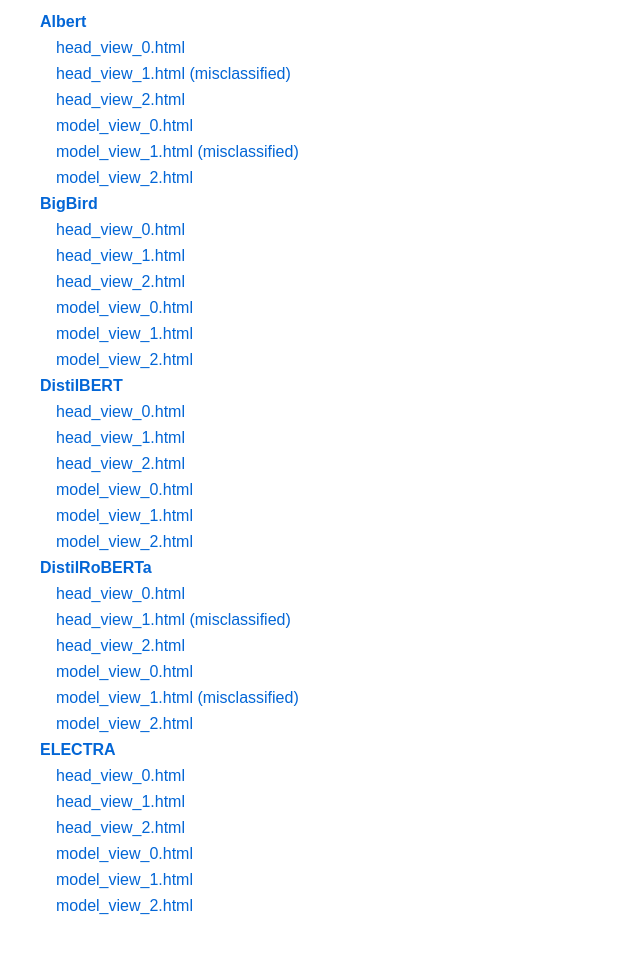
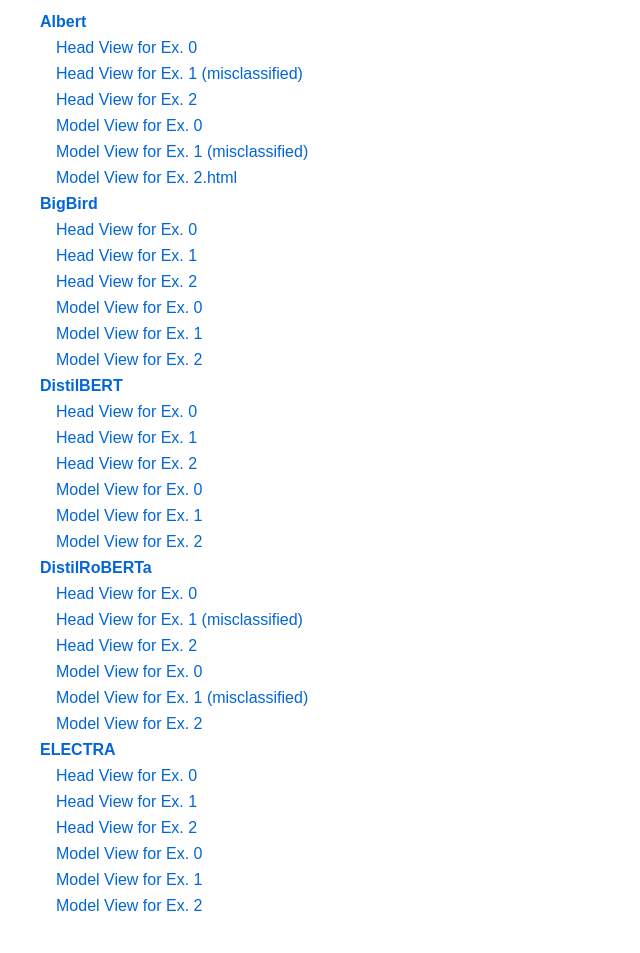
Before and after one commit to viniasbr/MC906-bertviz, a plain HTML site: page index.html in a window 1280 px wide. Shown: the part 101-1054 px from the top of the page, without its empty margins (0-640 px from the left). Drawn offline with Linux system fonts and the light colour scheme.

Commit message:
Update index.html

```diff
--- a/index.html
+++ b/index.html
@@ -20,52 +20,52 @@
   <ul>
     <li class="folder"><a href="#">Albert</a>
       <ul class="sublist">
-        <li><a href="albert/head_view_0.html">head_view_0.html</a></li>
-        <li><a href="albert/head_view_1.html">head_view_1.html (misclassified)</a></li>
-        <li><a href="albert/head_view_2.html">head_view_2.html</a></li>
-        <li><a href="albert/model_view_0.html">model_view_0.html</a></li>
-        <li><a href="albert/model_view_1.html">model_view_1.html (misclassified)</a></li>
-        <li><a href="albert/model_view_2.html">model_view_2.html</a></li>
+        <li><a href="albert/head_view_0.html">Head View for Ex. 0</a></li>
+        <li><a href="albert/head_view_1.html">Head View for Ex. 1 (misclassified)</a></li>
+        <li><a href="albert/head_view_2.html">Head View for Ex. 2</a></li>
+        <li><a href="albert/model_view_0.html">Model View for Ex. 0</a></li>
+        <li><a href="albert/model_view_1.html">Model View for Ex. 1 (misclassified)</a></li>
+        <li><a href="albert/model_view_2.html">Model View for Ex. 2.html</a></li>
       </ul>
     </li>
     <li class="folder"><a href="#">BigBird</a>
       <ul class="sublist">
-        <li><a href="bigbird/head_view_0.html">head_view_0.html</a></li>
-        <li><a href="bigbird/head_view_1.html">head_view_1.html</a></li>
-        <li><a href="bigbird/head_view_2.html">head_view_2.html</a></li>
-        <li><a href="bigbird/model_view_0.html">model_view_0.html</a></li>
-        <li><a href="bigbird/model_view_1.html">model_view_1.html</a></li>
-        <li><a href="bigbird/model_view_2.html">model_view_2.html</a></li>
+        <li><a href="bigbird/head_view_0.html">Head View for Ex. 0</a></li>
+        <li><a href="bigbird/head_view_1.html">Head View for Ex. 1</a></li>
+        <li><a href="bigbird/head_view_2.html">Head View for Ex. 2</a></li>
+        <li><a href="bigbird/model_view_0.html">Model View for Ex. 0</a></li>
+        <li><a href="bigbird/model_view_1.html">Model View for Ex. 1</a></li>
+        <li><a href="bigbird/model_view_2.html">Model View for Ex. 2</a></li>
       </ul>
     </li>
     <li class="folder"><a href="#">DistilBERT</a>
       <ul class="sublist">
-        <li><a href="distilbert/head_view_0.html">head_view_0.html</a></li>
-        <li><a href="distilbert/head_view_1.html">head_view_1.html</a></li>
-        <li><a href="distilbert/head_view_2.html">head_view_2.html</a></li>
-        <li><a href="distilbert/model_view_0.html">model_view_0.html</a></li>
-        <li><a href="distilbert/model_view_1.html">model_view_1.html</a></li>
-        <li><a href="distilbert/model_view_2.html">model_view_2.html</a></li>
+        <li><a href="distilbert/head_view_0.html">Head View for Ex. 0</a></li>
+        <li><a href="distilbert/head_view_1.html">Head View for Ex. 1</a></li>
+        <li><a href="distilbert/head_view_2.html">Head View for Ex. 2</a></li>
+        <li><a href="distilbert/model_view_0.html">Model View for Ex. 0</a></li>
+        <li><a href="distilbert/model_view_1.html">Model View for Ex. 1</a></li>
+        <li><a href="distilbert/model_view_2.html">Model View for Ex. 2</a></li>
       </ul>
     </li>
     <li class="folder"><a href="#">DistilRoBERTa</a>
       <ul class="sublist">
-        <li><a href="distilroberta/head_view_0.html">head_view_0.html</a></li>
-        <li><a href="distilroberta/head_view_1.html">head_view_1.html (misclassified)</a></li>
-        <li><a href="distilroberta/head_view_2.html">head_view_2.html</a></li>
-        <li><a href="distilroberta/model_view_0.html">model_view_0.html</a></li>
-        <li><a href="distilroberta/model_view_1.html">model_view_1.html (misclassified)</a></li>
-        <li><a href="distilroberta/model_view_2.html">model_view_2.html</a></li>
+        <li><a href="distilroberta/head_view_0.html">Head View for Ex. 0</a></li>
+        <li><a href="distilroberta/head_view_1.html">Head View for Ex. 1 (misclassified)</a></li>
+        <li><a href="distilroberta/head_view_2.html">Head View for Ex. 2</a></li>
+        <li><a href="distilroberta/model_view_0.html">Model View for Ex. 0</a></li>
+        <li><a href="distilroberta/model_view_1.html">Model View for Ex. 1 (misclassified)</a></li>
+        <li><a href="distilroberta/model_view_2.html">Model View for Ex. 2</a></li>
       </ul>
     </li>
     <li class="folder"><a href="#">ELECTRA</a>
       <ul class="sublist">
-        <li><a href="electra/head_view_0.html">head_view_0.html</a></li>
-        <li><a href="electra/head_view_1.html">head_view_1.html</a></li>
-        <li><a href="electra/head_view_2.html">head_view_2.html</a></li>
-        <li><a href="electra/model_view_0.html">model_view_0.html</a></li>
-        <li><a href="electra/model_view_1.html">model_view_1.html</a></li>
-        <li><a href="electra/model_view_2.html">model_view_2.html</a></li>
+        <li><a href="electra/head_view_0.html">Head View for Ex. 0</a></li>
+        <li><a href="electra/head_view_1.html">Head View for Ex. 1</a></li>
+        <li><a href="electra/head_view_2.html">Head View for Ex. 2</a></li>
+        <li><a href="electra/model_view_0.html">Model View for Ex. 0</a></li>
+        <li><a href="electra/model_view_1.html">Model View for Ex. 1</a></li>
+        <li><a href="electra/model_view_2.html">Model View for Ex. 2</a></li>
       </ul>
     </li>
   </ul>
```
